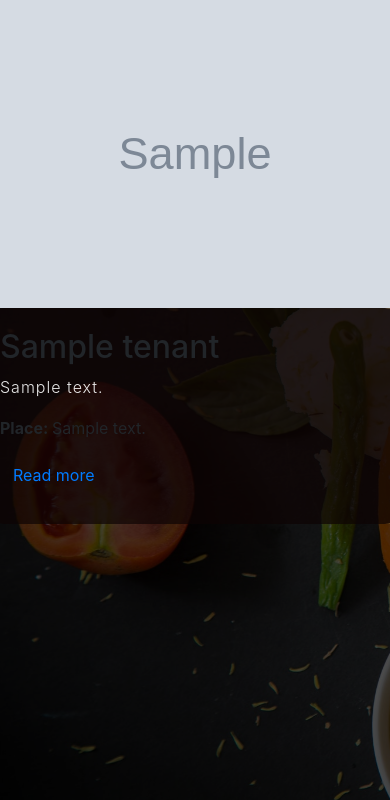
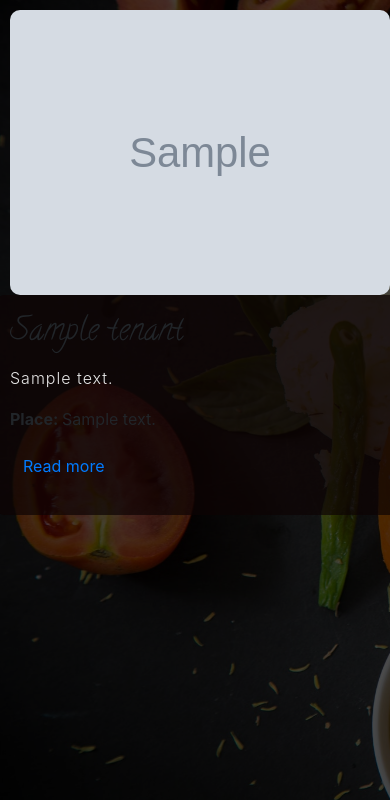
Before and after one commit to ghasaliverrel/app_project, a CodeIgniter app: page /app_project/panels/product/view_restaurant/1 in a window 390 px wide. Shown: the part 56-856 px from the top of the page. Run offline with CodeIgniter, Linux system fonts and the light colour scheme; tables that the repository leaves empty or names only in its code hold one stand-in row (values such as "Sample post"); grey boxes marked "Sample" are stand-in pictures; some libraries are stand-ins or nearby versions.

Commit message:
css setting on restaurant list

```diff
--- a/application/config/migration.php
+++ b/application/config/migration.php
@@ -69,7 +69,7 @@ $config['migration_auto_latest'] = FALSE;
 | be upgraded / downgraded to.
 |
 */
-$config['migration_version'] = '20180608151200';
+$config['migration_version'] = '20180608170500';
 
 /*
 |--------------------------------------------------------------------------
--- a/application/views/panels/restaurantlist_page.php
+++ b/application/views/panels/restaurantlist_page.php
@@ -32,14 +32,14 @@
          <?php
          foreach ($tenants as $row) {
          ?>
-			<div class="item active left row">
-      		<div class="col-md-6 col-sm-6 left-images">
+			<div class="item row">
+	      		<div class="col-md-6 left-images">
 	        			<img src="<?=$row->picture?>" class="img-responsive">
 	      		</div>
-      		<div class="col-md-6 col-sm-6 details-text">
+	      		<div class="col-md-6 details-text">
 	           		<div class="sor">
-       				<h2><?=$row->name_partner?></h2>
-       				<p><?=$row->description?></p>
+	       				<h2 class="card-title"><?=$row->name_partner?></h2>
+	       				<p class="card-text"><?=$row->description?></p>
 	       				<address>
 	                   	<strong>Place: </strong>
 	                   	<?=$row->address_partner?>
--- a/assets/css/style.css
+++ b/assets/css/style.css
@@ -308,7 +308,7 @@
 	border: none;
 }
 
-.content-boxs .card-title{
+.card-title{
 	font-family: calligraffiti;
 }
 
@@ -402,12 +402,9 @@ input[type=time]{
   width: 40%;
 }
 
-
-.details-text {
-    border-right: 2px solid #841b2d;
-}
 .details-text {
     background-color: rgba(14, 4, 4, 0.70);
+    border-radius: 30px;
     border-right: 2px solid #A87F41;
     padding: 20px 20px 30px 30px;
     overflow: auto;
@@ -437,20 +434,28 @@ input[type=time]{
 }
 
 .left-images img {
-    height: 308px;
+    height: 100%;
     width: 100%;
+    border-radius: 10px;
 }
 .left-images{
-    padding: 0px;
+    /*padding-top:10px;*/
 }
 
+.item{
+    padding-top: 10px;
+    padding-left: 10px;
+    margin-bottom: 20px;
+}
 
 .details-text {
+    width: 150px;
+    height: 100%;
     background-color: rgba(14, 4, 4, 0.70);
-    border-radius: 20px;
-    border-right: 2px solid #A87F41;
-    padding: 20px 20px 30px 30px;
-    overflow: auto;
+    border-radius: 10px;/*
+    border-right: 2px solid #A87F41;*/
+    /*padding: 20px 20px 30px 30px;*/
+    /*overflow: auto;*/
 }
 
 .details-text p {
```
Also changed, not shown: application/migrations/20180607211200_add_partner_category_table.php, application/migrations/20180608170500_add_tr_booking.php (deleted), application/migrations/20180608170500_add_tr_booking_table.php (added). Lines whose indentation alone changed are shown as unchanged.
